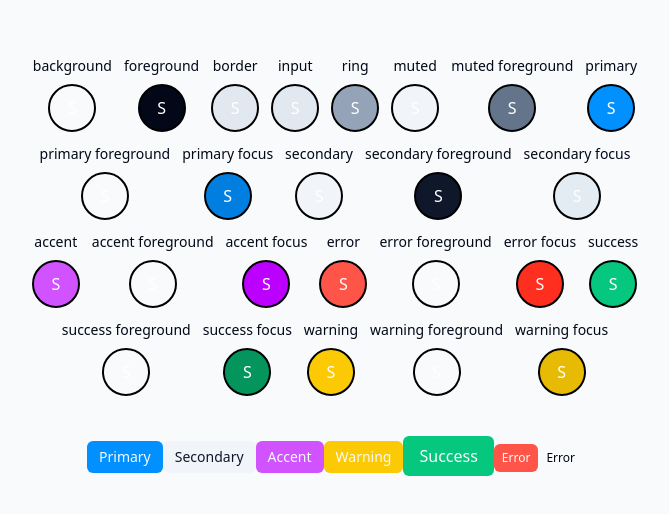
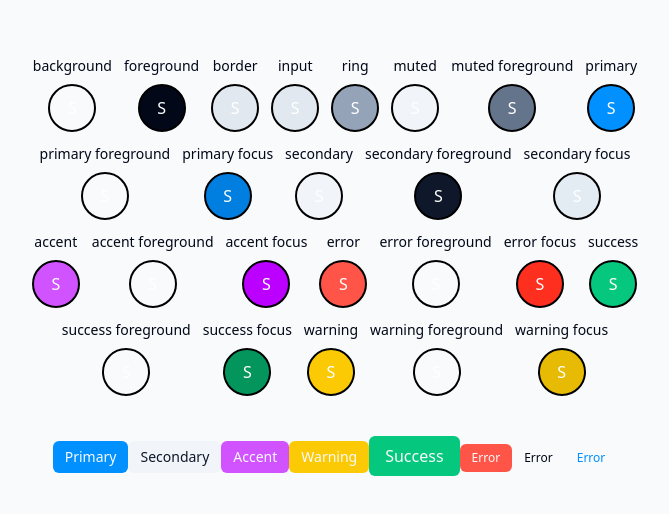
Before and after one commit to mujibur-rohman/ngemplad-ui, a Next.js app: page / in a window 1280 px wide. Shown: the part 134-648 px from the top of the page, without its empty margins (305-974 px from the left). Built offline with nearby package versions, Linux system fonts and the light colour scheme.

Commit message:
completed variant botton

```diff
--- a/src/components/ui/button.tsx
+++ b/src/components/ui/button.tsx
@@ -5,7 +5,7 @@ import { cva, type VariantProps } from "class-variance-authority";
 import { cn } from "@/lib/utils";
 
 const buttonVariants = cva(
-  "inline-flex items-center justify-center rounded-md text-sm font-medium ring-offset-background transition-colors focus-visible:outline-none focus-visible:ring-2 focus-visible:ring-ring focus-visible:ring-offset-2 disabled:pointer-events-none disabled:opacity-50",
+  "inline-flex items-center justify-center rounded-md text-sm font-medium ring-offset-background transition-all focus-visible:outline-none focus-visible:ring-2 focus-visible:ring-ring focus-visible:ring-offset-2 disabled:pointer-events-none disabled:opacity-50 active:scale-[0.97]",
   {
     variants: {
       variant: {
@@ -23,12 +23,13 @@ const buttonVariants = cva(
           "bg-error text-error-foreground hover:bg-error/80 active:bg-error-focus",
         outline:
           "border border-input bg-background hover:bg-accent hover:text-accent-foreground",
-        ghost: "hover:bg-accent hover:text-accent-foreground",
+        ghost:
+          "hover:bg-secondary-focus text-foreground active:bg-secondary/80",
         link: "text-primary underline-offset-4 hover:underline",
       },
       size: {
         default: "h-8 px-3",
-        sm: "h-7 rounded-md px-2 text-xs",
+        sm: "h-7 rounded-md px-3 text-xs",
         lg: "h-10 rounded-md px-4 text-md",
         icon: "h-10 w-10",
       },
--- a/src/pages/index.tsx
+++ b/src/pages/index.tsx
@@ -132,6 +132,9 @@ export default function Home() {
         <Button variant="ghost" size="sm">
           Error
         </Button>
+        <Button variant="link" size="sm">
+          Error
+        </Button>
       </div>
     </div>
   );
```
